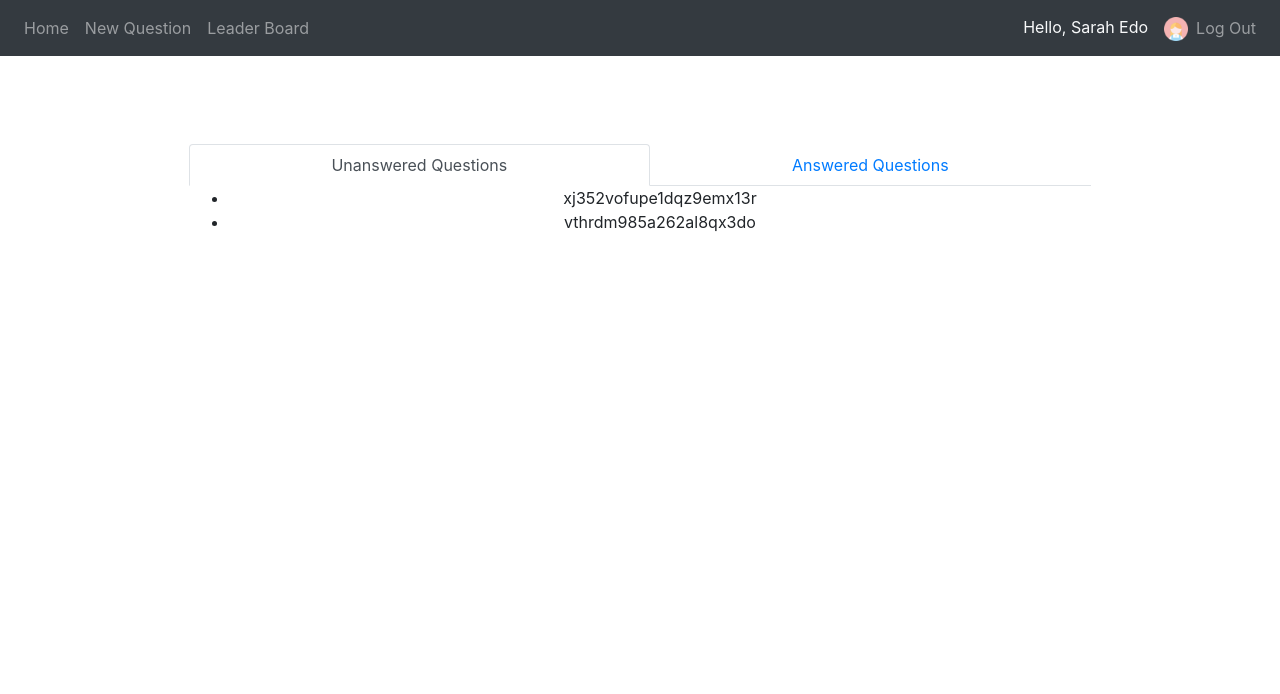
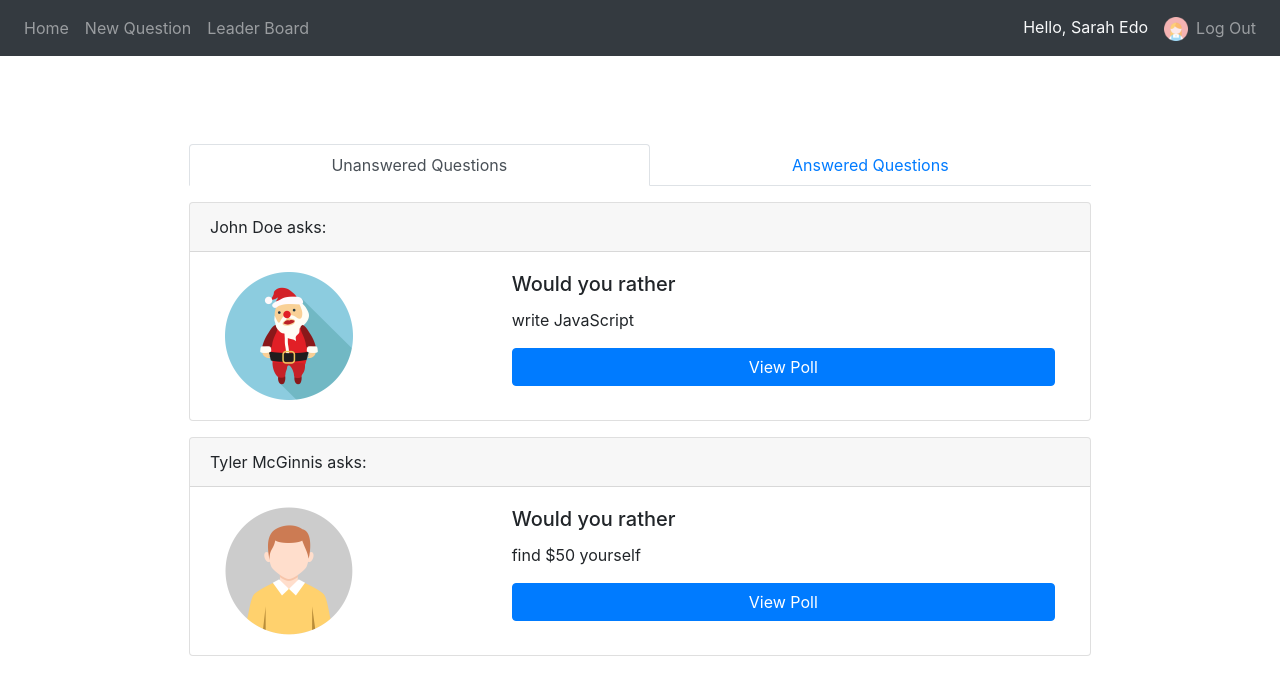
Before and after one commit to jsakowski/would-you-rather-project, a React (Create React App) app: page /leaderboard in a window 1280 px wide. Shown: the top 694 px of the page. Built offline with nearby package versions, Linux system fonts and the light colour scheme.

Commit message:
feat: show polls in correct categories
show list on polls in Answered and Unanswered categories on Home page

```diff
--- a/src/components/AppNav.js
+++ b/src/components/AppNav.js
@@ -21,7 +21,7 @@ class AppNav extends Component {
             </Navbar.Collapse>
             <span>
               <span className="text-light pr-3 pl-3">Hello, {this.props.name}</span>
-              <img src={this.props.avatarURL} alt={this.props.name} className="img-avatar" />
+              <img src={this.props.avatarURL} alt={this.props.name} className="img-avatar-small" />
             </span>
             <Nav className="no-wrap ml-auto">
               <Nav.Link href="/logout">Log Out</Nav.Link>
--- /dev/null
+++ b/src/components/Category.js
@@ -0,0 +1,16 @@
+import React from 'react'
+import Poll from './Poll'
+
+const Category = (props) => {
+  return (
+      <ul className="list-unstyled">
+        {props.items.map((id) => (
+          <li key={id} className="pt-3">
+            <Poll id={id}/>
+          </li>
+        ))}
+      </ul>
+  )
+}
+
+export default Category
--- a/src/components/Home.js
+++ b/src/components/Home.js
@@ -2,6 +2,7 @@ import React, { Component } from 'react'
 import { connect } from 'react-redux'
 import Tabs from 'react-bootstrap/Tabs'
 import Tab from 'react-bootstrap/Tab'
+import Category from './Category'
 
 class Home extends Component {
   state = {
@@ -16,22 +17,10 @@ class Home extends Component {
         activeKey={this.state.key}
         onSelect={key => this.setState({ key })}>
        <Tab eventKey="unanswered" title="Unanswered Questions">
-        <ul>
-          {unansweredIds.map((id) =>
-            <li key={id}>
-              {id}
-            </li>
-          )}
-          </ul>
+          <Category items={unansweredIds} />
         </Tab>
         <Tab eventKey="answered" title="Answered Questions">
-          <ul>
-            {answeredIds.map((id) =>
-              <li key={id}>
-                {id}
-              </li>
-            )}
-          </ul>
+          <Category items={answeredIds} />
         </Tab>
       </Tabs>
     )
--- /dev/null
+++ b/src/components/Poll.js
@@ -0,0 +1,50 @@
+import React, { Component } from 'react'
+import { connect } from 'react-redux'
+import Card from 'react-bootstrap/Card'
+import Container from 'react-bootstrap/Container'
+import Row from 'react-bootstrap/Row'
+import Col from 'react-bootstrap/Col'
+import Button from  'react-bootstrap/Button'
+
+class Poll extends Component {
+  render () {
+    const { authedUser, poll } = this.props
+
+    return (
+      <Card className="text-left">
+        <Card.Header>{poll.author} asks:</Card.Header>
+        <Card.Body>
+          <Container>
+            <Row>
+              <Col xs={4} md={4}><Card.Img variant="left" className="img-avatar-medium" src={poll.avatarURL} /></Col>
+              <Col xs={8}>
+                <Card.Title>Would you rather</Card.Title>
+                <Card.Text>{poll.text}</Card.Text>
+                <Button variant="primary btn-block">View Poll</Button>
+              </Col>
+            </Row>
+          </Container>
+
+
+
+        </Card.Body>
+      </Card>
+    )
+  }
+
+}
+
+function mapStateToProps({ authedUser, users, questions }, { id }) {
+  const poll = questions[id]
+  const author = users[poll.author]
+  return {
+    authedUser,
+    poll: {
+      author: author.name,
+      avatarURL: author.avatarURL,
+      text: poll.optionOne.text,
+    }
+  }
+}
+
+export default connect(mapStateToProps)(Poll)
--- a/src/css/App.css
+++ b/src/css/App.css
@@ -6,11 +6,15 @@ body {
   text-align: center;
 }
 
-.img-avatar {
+.img-avatar-small {
   max-width: 1.5rem;
 }
 
-@media screen and (max-width: 767px) {
+.img-avatar-medium {
+  max-width: 8rem;
+}
+
+@media screen and (max-width: 991px) {
   .page {
       padding: 4rem 0rem;
   }
```
